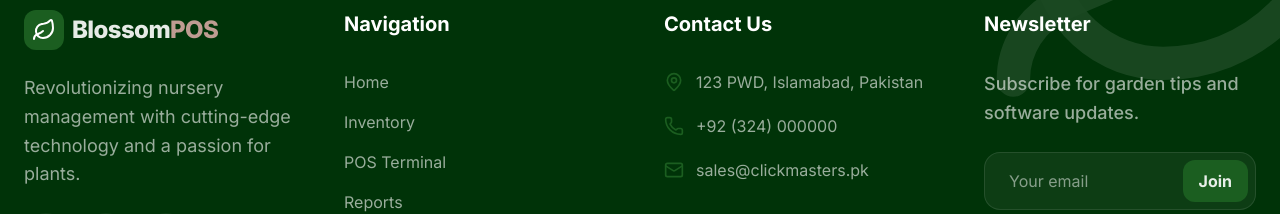
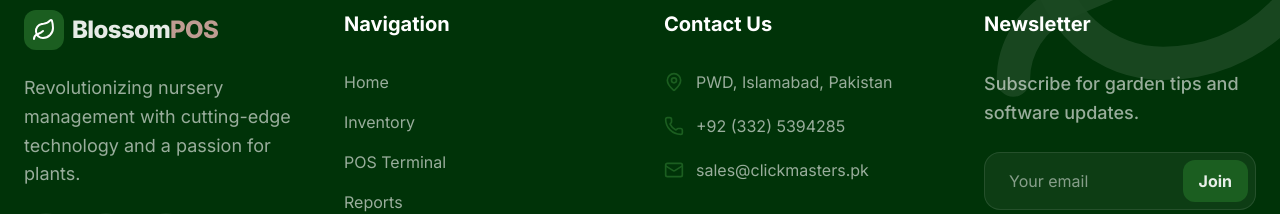
Before and after one commit to clickmaster4285/NurseriesPOS, a Next.js app: page / in a window 1280 px wide. Shown: the part 9551-9765 px from the top of the page. Built offline with nearby package versions, Linux system fonts and the light colour scheme.

Commit message:
Update Footer.js

```diff
--- a/components/Footer.js
+++ b/components/Footer.js
@@ -56,11 +56,11 @@ export default function Footer() {
           <ul className="flex flex-col gap-5 text-white/60">
             <li className="flex items-center gap-3">
               <MapPin size={20} className="text-primary" />
-              <span>123 PWD, Islamabad, Pakistan</span>
+              <span>PWD, Islamabad, Pakistan</span>
             </li>
             <li className="flex items-center gap-3">
               <Phone size={20} className="text-primary" />
-              <span>+92 (324) 000000</span>
+              <span>+92 (332) 5394285</span>
             </li>
             <li className="flex items-center gap-3">
               <Mail size={20} className="text-primary" />
```
